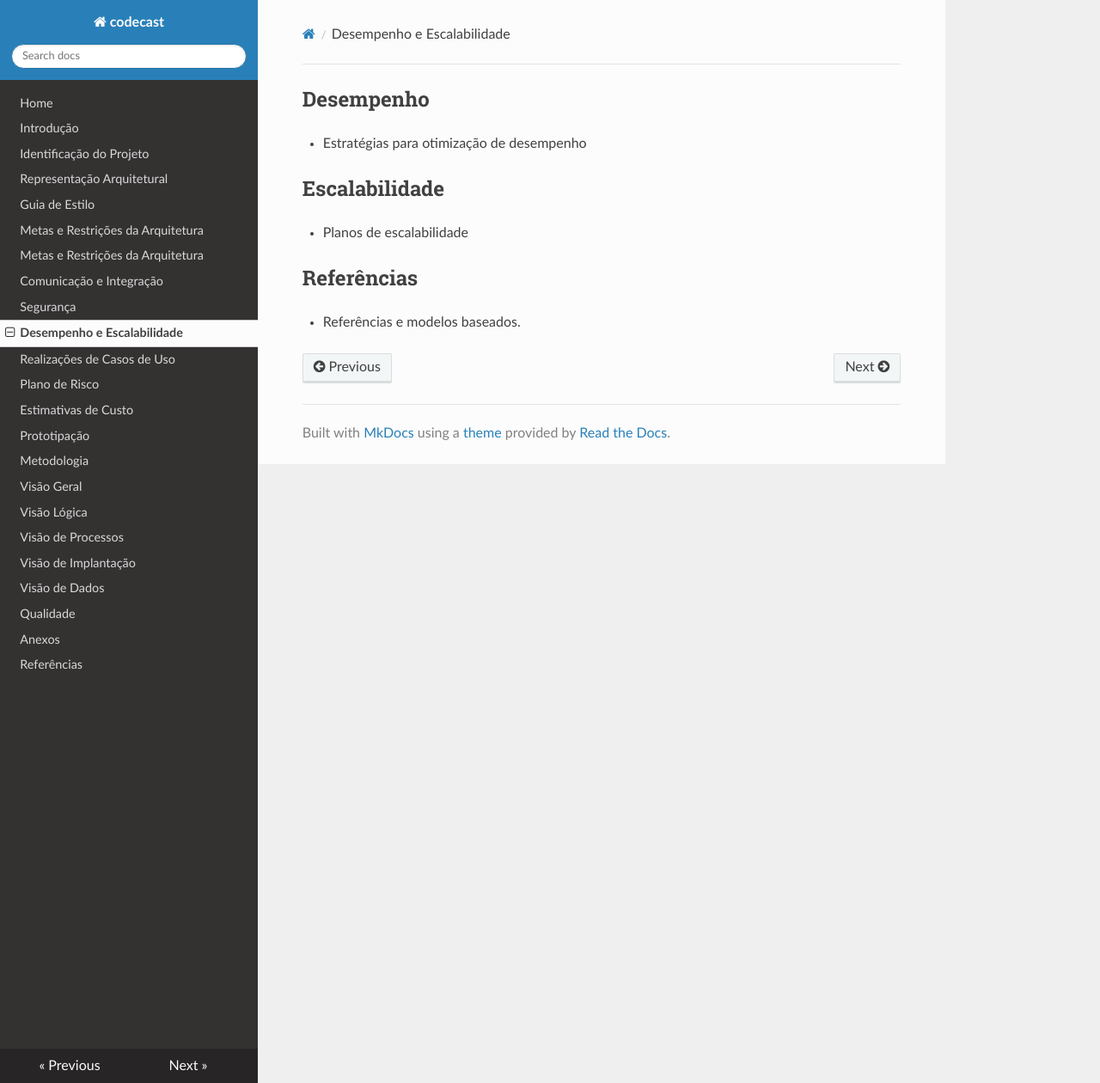
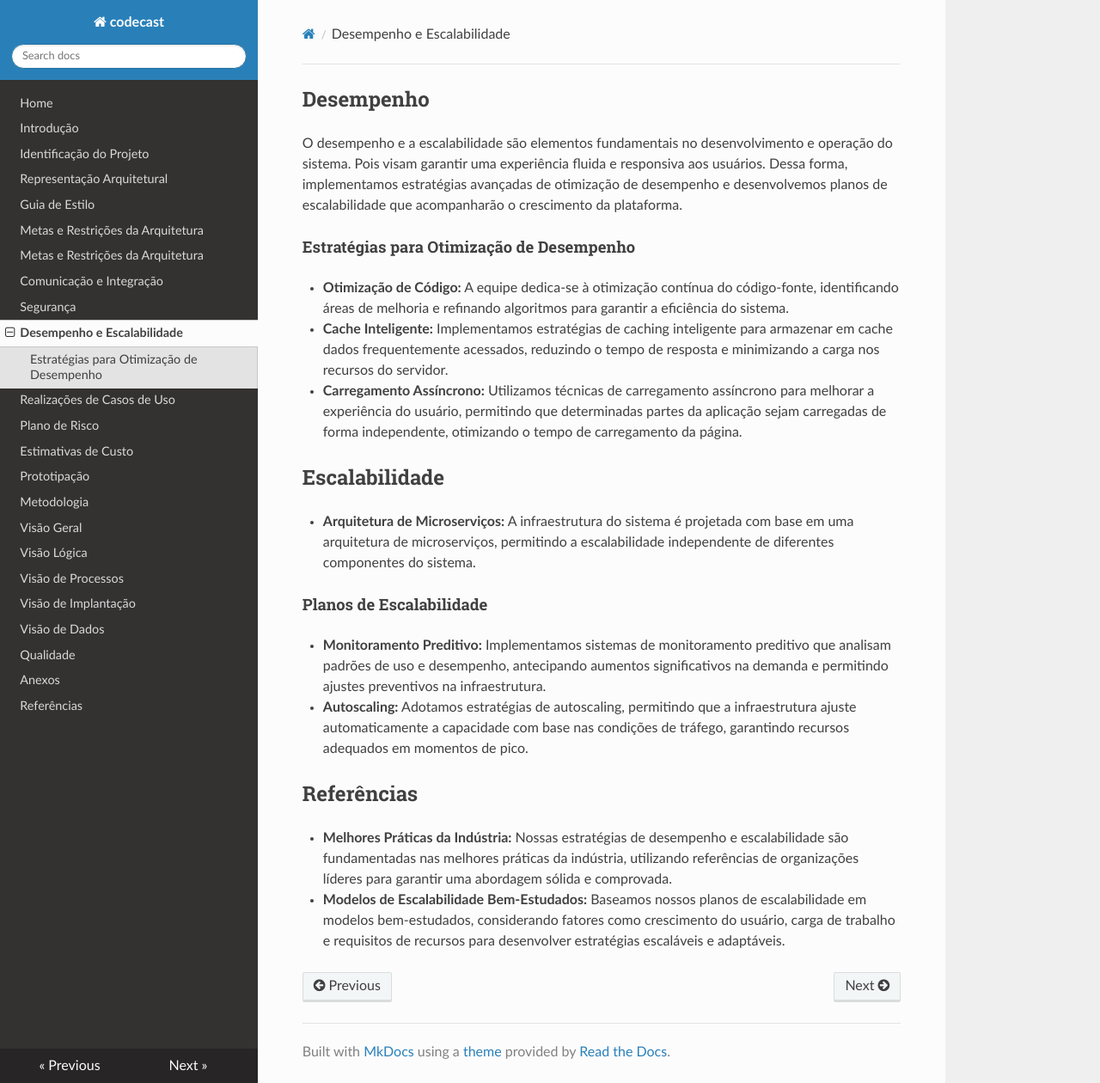
Before and after one commit to Vitor-Silva27/codecast, an MkDocs documentation site: the page built from docs/desempenho.md, in a window 1280 px wide and 1260 px high. Shown: the whole window at 86% size. Built offline with MkDocs 1.6.1, drawn with Linux system fonts in a browser that asks for light colours; nearby versions of some CDN libraries.

Commit message:
adicionando desempenho

```diff
--- a/docs/desempenho.md
+++ b/docs/desempenho.md
@@ -1,8 +1,27 @@
 ## Desempenho
-- Estratégias para otimização de desempenho
+O desempenho e a escalabilidade são elementos fundamentais no desenvolvimento e operação do sistema. Pois visam garantir uma experiência fluida e responsiva aos usuários. Dessa forma, implementamos estratégias avançadas de otimização de desempenho e desenvolvemos planos de escalabilidade que acompanharão o crescimento da plataforma.
 
+#### Estratégias para Otimização de Desempenho
+- **Otimização de Código:**
+A equipe dedica-se à otimização contínua do código-fonte, identificando áreas de melhoria e refinando algoritmos para garantir a eficiência do sistema.
+- **Cache Inteligente:**
+Implementamos estratégias de caching inteligente para armazenar em cache dados frequentemente acessados, reduzindo o tempo de resposta e minimizando a carga nos recursos do servidor.
+- **Carregamento Assíncrono:**
+Utilizamos técnicas de carregamento assíncrono para melhorar a experiência do usuário, permitindo que determinadas partes da aplicação sejam carregadas de forma independente, otimizando o tempo de carregamento da página.
 ## Escalabilidade
-- Planos de escalabilidade
+
+- **Arquitetura de Microserviços:**
+A infraestrutura do sistema é projetada com base em uma arquitetura de microserviços, permitindo a escalabilidade independente de diferentes componentes do sistema.
+
+#### Planos de Escalabilidade
+- **Monitoramento Preditivo:**
+Implementamos sistemas de monitoramento preditivo que analisam padrões de uso e desempenho, antecipando aumentos significativos na demanda e permitindo ajustes preventivos na infraestrutura.
+- **Autoscaling:**
+Adotamos estratégias de autoscaling, permitindo que a infraestrutura ajuste automaticamente a capacidade com base nas condições de tráfego, garantindo recursos adequados em momentos de pico.
 
 ## Referências
-- Referências e modelos baseados.
+- **Melhores Práticas da Indústria:**
+Nossas estratégias de desempenho e escalabilidade são fundamentadas nas melhores práticas da indústria, utilizando referências de organizações líderes para garantir uma abordagem sólida e comprovada.
+
+- **Modelos de Escalabilidade Bem-Estudados:**
+Baseamos nossos planos de escalabilidade em modelos bem-estudados, considerando fatores como crescimento do usuário, carga de trabalho e requisitos de recursos para desenvolver estratégias escaláveis e adaptáveis.
```
